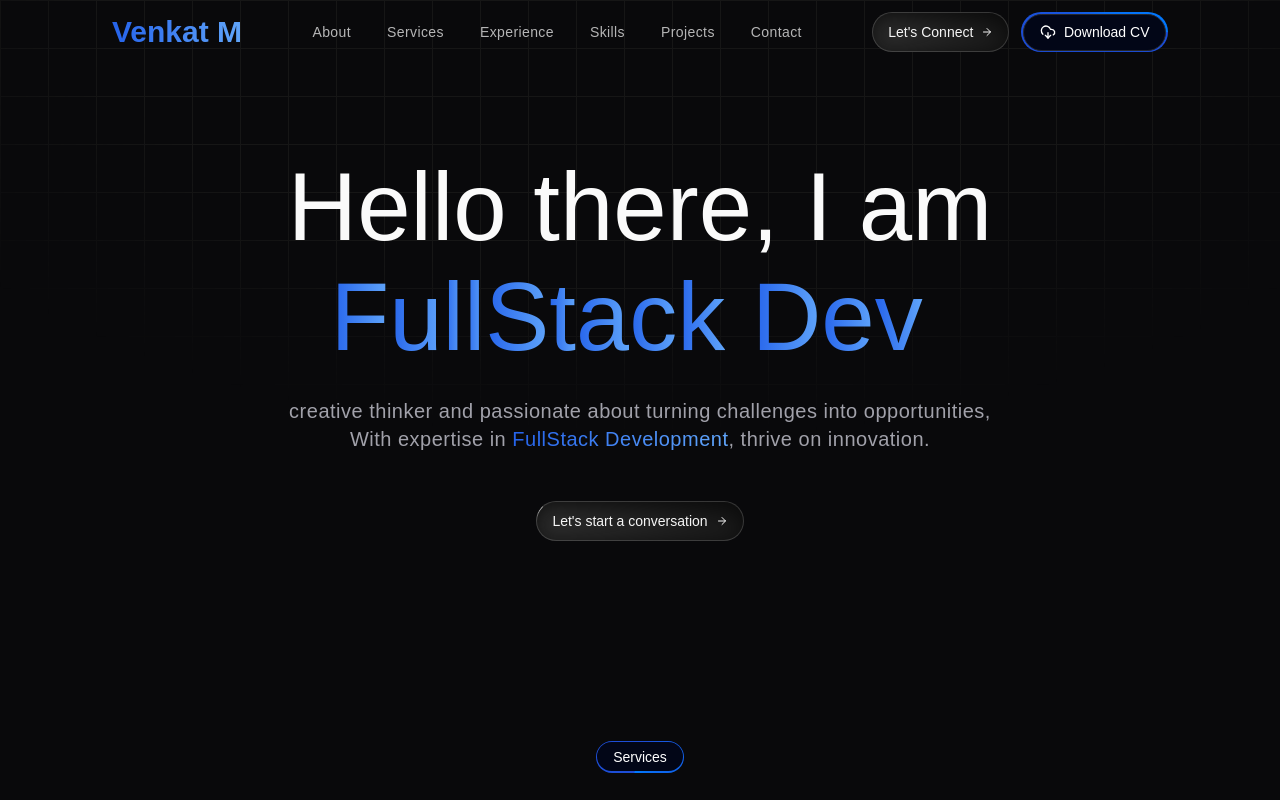
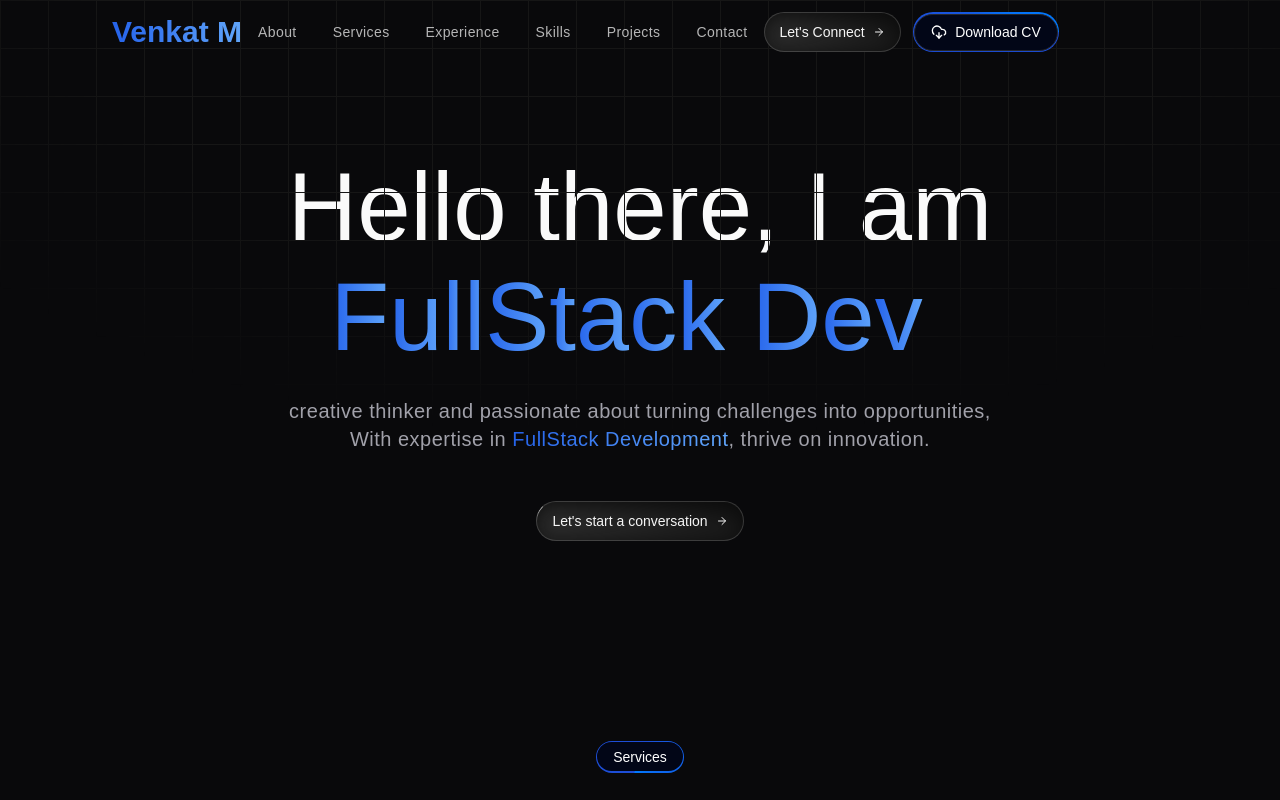
Before and after one commit to venkat1705/portfolio-venkat, a Next.js app: page / in a window 1280 px wide. Shown: the top 800 px of the page. Built offline with nearby package versions, Linux system fonts and the light colour scheme.

Commit message:
fixed the issue of autoscrolling

```diff
--- a/app/globals.css
+++ b/app/globals.css
@@ -5,9 +5,9 @@
 body {
   font-family: "Poppins", sans-serif;
 }
-html {
+/* html {
   scroll-behavior: smooth;
-}
+} */
 
 @layer base {
   :root {
--- a/app/layout.js
+++ b/app/layout.js
@@ -70,9 +70,7 @@ export default function RootLayout({ children }) {
   bg-[linear-gradient(to_right,#161616_1px,transparent_1px),linear-gradient(to_bottom,#161616_1px,transparent_1px)]"
           />
           <Navbar />
-          <div className="lg:px-28 px-4 py-6 max-w-screen-2xl relative z-50">
-            {children}
-          </div>
+          <div className="lg:px-28 px-4 py-6 max-w-screen-2xl">{children}</div>
         </ThemeProvider>
       </body>
     </html>
--- a/app/page.js
+++ b/app/page.js
@@ -14,20 +14,12 @@ export default function Home() {
     <div className="overflow-x-hidden size-full h-full">
       <HeroSection />
 
-      <AnimationContainer delay={0.1}>
-        <ServicesSection />
-      </AnimationContainer>
+      <ServicesSection />
 
-      <AnimationContainer delay={0.2}>
-        <Experience />
-      </AnimationContainer>
-      <AnimationContainer delay={0.1}>
-        <SkillsSection />
-      </AnimationContainer>
+      <Experience />
+      <SkillsSection />
 
-      <AnimationContainer delay={0.3}>
-        <ProjectSection />
-      </AnimationContainer>
+      <ProjectSection />
 
       <div id="contact">
         <ContactMe />
--- a/components/navigation/navbar.jsx
+++ b/components/navigation/navbar.jsx
@@ -39,7 +39,6 @@ const Navbar = () => {
         scroll && "border-input bg-background/60 backdrop-blur-md border-b "
       )}
     >
-      <AnimationContainer reverse delay={0.1} className="size-full">
       <div className="flex items-center justify-between h-full">
         <div className="flex items-center space-x-12">
           <Link href="/">
@@ -69,7 +68,6 @@ const Navbar = () => {
       </div>
 
       {/* <MobileNavbar /> */}
-      </AnimationContainer>
     </header>
   );
 };
--- a/components/sections/contact-me.jsx
+++ b/components/sections/contact-me.jsx
@@ -4,7 +4,6 @@ import { LampContainer } from "../lamp-container";
 
 const ContactMe = () => {
   return (
-    <AnimationContainer delay={0.1}>
     <LampContainer>
       <div className="flex flex-col items-center justify-center relative w-full text-center">
         <h2 className="bg-gradient-to-b from-neutral-200 to-neutral-400 py-4 bg-clip-text text-center text-4xl md:text-7xl !leading-[1.15] font-medium font-heading tracking-tight text-transparent mt-8">
@@ -26,7 +25,6 @@ const ContactMe = () => {
         </div>
       </div>
     </LampContainer>
-    </AnimationContainer>
   );
 };
 
--- a/components/sections/hero-section.jsx
+++ b/components/sections/hero-section.jsx
@@ -5,7 +5,7 @@ import { TypewriterEffect } from "./hero-writer";
 
 const HeroSection = () => {
   return (
-    <AnimationContainer className="flex flex-col items-center justify-center w-full text-center py-10">
+    <div className="flex flex-col items-center justify-center w-full text-center py-10">
       <h1 className="text-foreground text-center py-6 text-5xl font-medium tracking-normal text-balance sm:text-4xl md:text-7xl lg:text-8xl !leading-[1.15] w-full font-heading">
         Hello there, I am <TypewriterEffect />
       </h1>
@@ -26,7 +26,7 @@ const HeroSection = () => {
           href="https://api.whatsapp.com/send?phone=919347653480"
         />
       </div>
-    </AnimationContainer>
+    </div>
   );
 };
 
```
Lines whose indentation alone changed are shown as unchanged.
